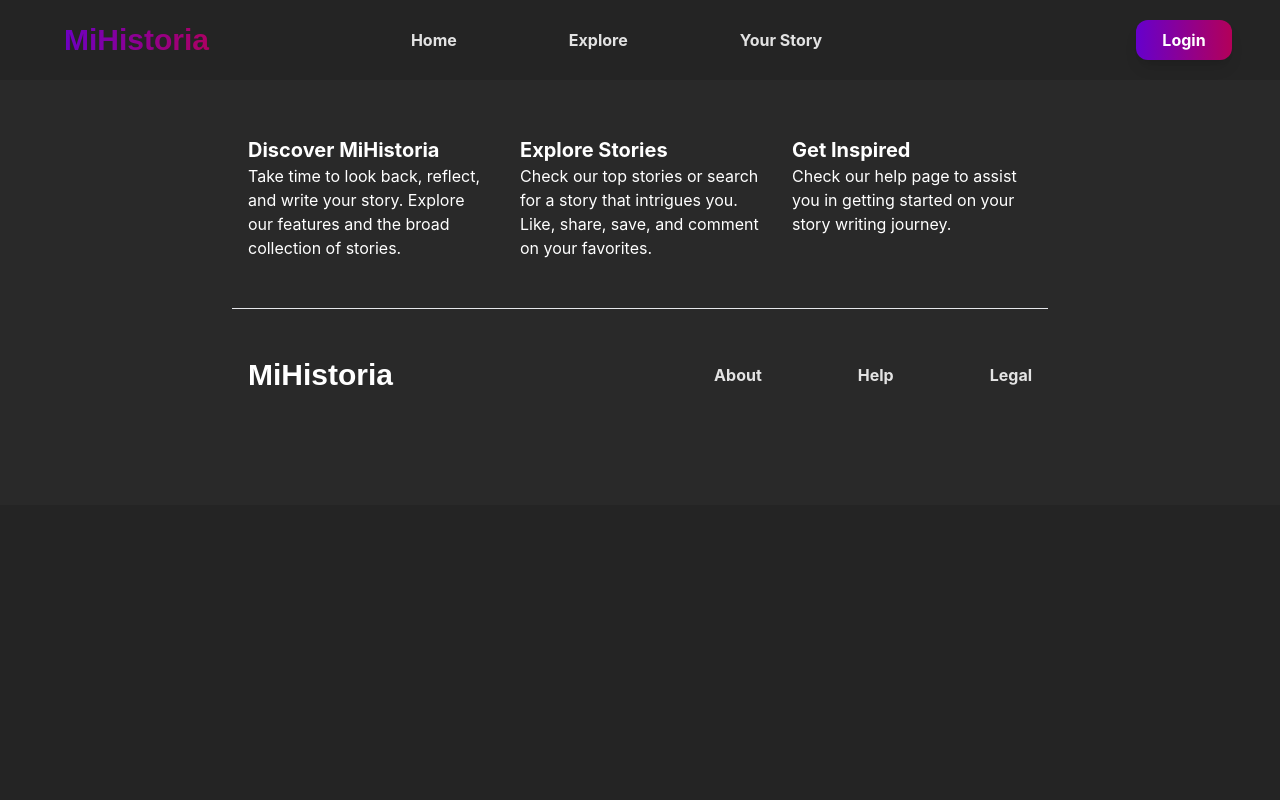
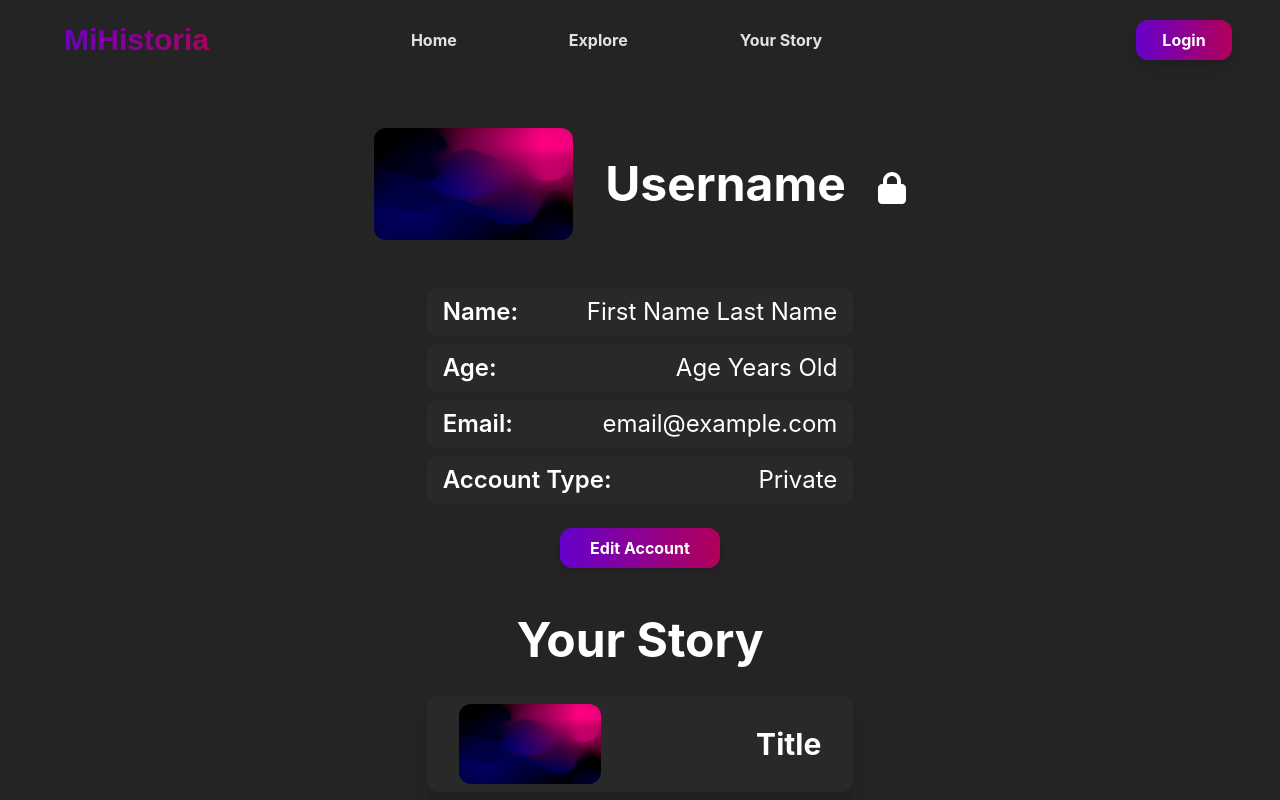
Before and after one commit to alejandrocqvd/MiHistoria, a React (Vite) app in the folder client/: page /profile in a window 1280 px wide. Shown: the top 800 px of the page. Built offline with nearby package versions, Linux system fonts and the light colour scheme; a web font is replaced by a local one.

Commit message:
Designed profile page

```diff
--- a/client/src/pages/profile/Profile.tsx
+++ b/client/src/pages/profile/Profile.tsx
@@ -1,8 +1,53 @@
-import React from 'react'
+import storyBg from '../../assets/login-bg.png'
+import { FontAwesomeIcon } from '@fortawesome/react-fontawesome'
+import { faLock } from '@fortawesome/free-solid-svg-icons'
 
 const Profile = () => {
   return (
-    <div>Profile</div>
+    <>
+      <div className='flex flex-col justify-items-center mt-32 w-9/12'>
+        <div className='flex flex-col md:flex-row justify-center items-center mb-12'>
+          <img src={storyBg} className='h-28 w-auto rounded-xl' />
+          <h1 className='text-5xl font-bold m-8'>Username</h1>
+          <FontAwesomeIcon icon={faLock} className='h-8 mt-2' />
+        </div>
+      </div>
+
+      <div className='flex flex-col justify-center items-center mb-12 w-9/12 md:w-4/12'>
+
+        <div className='flex flex-row justify-between items-center bg-secondary rounded-xl py-2 px-4 w-full mb-2'>
+          <h1 className='text-2xl font-semibold'>Name:</h1>
+          <h1 className='text-2xl'>First Name Last Name</h1>
+        </div>
+        <div className='flex flex-row justify-between items-center bg-secondary rounded-xl py-2 px-4 w-full mb-2'>
+          <h1 className='text-2xl font-semibold'>Age:</h1>
+          <h1 className='text-2xl'>Age Years Old</h1>
+        </div>
+        <div className='flex flex-row justify-between items-center bg-secondary rounded-xl py-2 px-4 w-full mb-2'>
+          <h1 className='text-2xl font-semibold'>Email:</h1>
+          <h1 className='text-2xl'>email@example.com</h1>
+        </div>
+        <div className='flex flex-row justify-between items-center bg-secondary rounded-xl py-2 px-4 w-full mb-6'>
+          <h1 className='text-2xl font-semibold'>Account Type:</h1>
+          <h1 className='text-2xl'>Private</h1>
+        </div>
+
+        <div className='flex flex-row justify-center items-center w-full'>
+          <button className='w-40 shadow-md text-center rounded-xl bg-gradient font-bold px-4 py-2'>Edit Account</button>
+        </div>
+
+      </div>
+
+      <div className='flex flex-col justify-items-center w-9/12 md:w-4/12 mb-12'>
+        <h1 className='text-5xl font-bold mb-8 text-center'>Your Story</h1>
+        <a href='./story/:id/page/1' className='flex flex-row justify-center items-center w-full h-24 p-8 bg-secondary shadow-xl rounded-xl hover:shadow-2xl hover:scale-105 transition duration-300 ease-in-out'>
+          <div className='flex flex-row justify-between items-center overflow-hidden w-full'>
+            <img src={storyBg} className='h-20 flex-shrink-0 rounded-xl' />
+            <h1 className='text-3xl text-center font-bold overflow-hidden text-ellipsis line-clamp-1'>Title</h1>
+          </div>
+        </a>
+      </div>
+    </>
   )
 }
 
```
